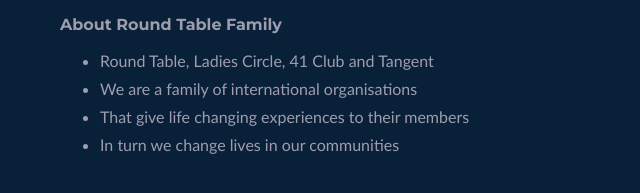
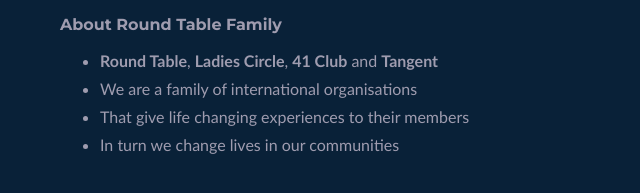
Before and after one commit to PhilStollery/974.life, a plain HTML site: page index.html in a window 1280 px wide. Shown: the part 671-864 px from the top of the page, 25-665 px from the left. Drawn offline with nearby package versions, Linux system fonts and the light colour scheme.

Commit message:
Strong those links

```diff
--- a/index.html
+++ b/index.html
@@ -109,7 +109,8 @@
 
                         <h6>About Round Table Family</h6>
                         <ul>
-				<li><a href="http://roundtable.co.uk">Round Table</a>, <a href="http://ladiescircle.co.uk">Ladies Circle</a>, <a href="https://41club.org/pages/what-is-41-club">41 Club</a> and <a href="https://www.tangent-clubs.org">Tangent</a></li>
+				<li><a href="http://roundtable.co.uk"><strong>Round Table</strong></a>, <a href="http://ladiescircle.co.uk"><strong>Ladies Circle</strong></a>,
+					<a href="https://41club.org/pages/what-is-41-club"><strong>41 Club</strong></a> and <a href="https://www.tangent-clubs.org"><strong>Tangent</strong></a></li>
                                 <li>We are a family of international organisations</li>
                                 <li>That give life changing experiences to their members</li>
                                 <li>In turn we change lives in our communities</li>
```
